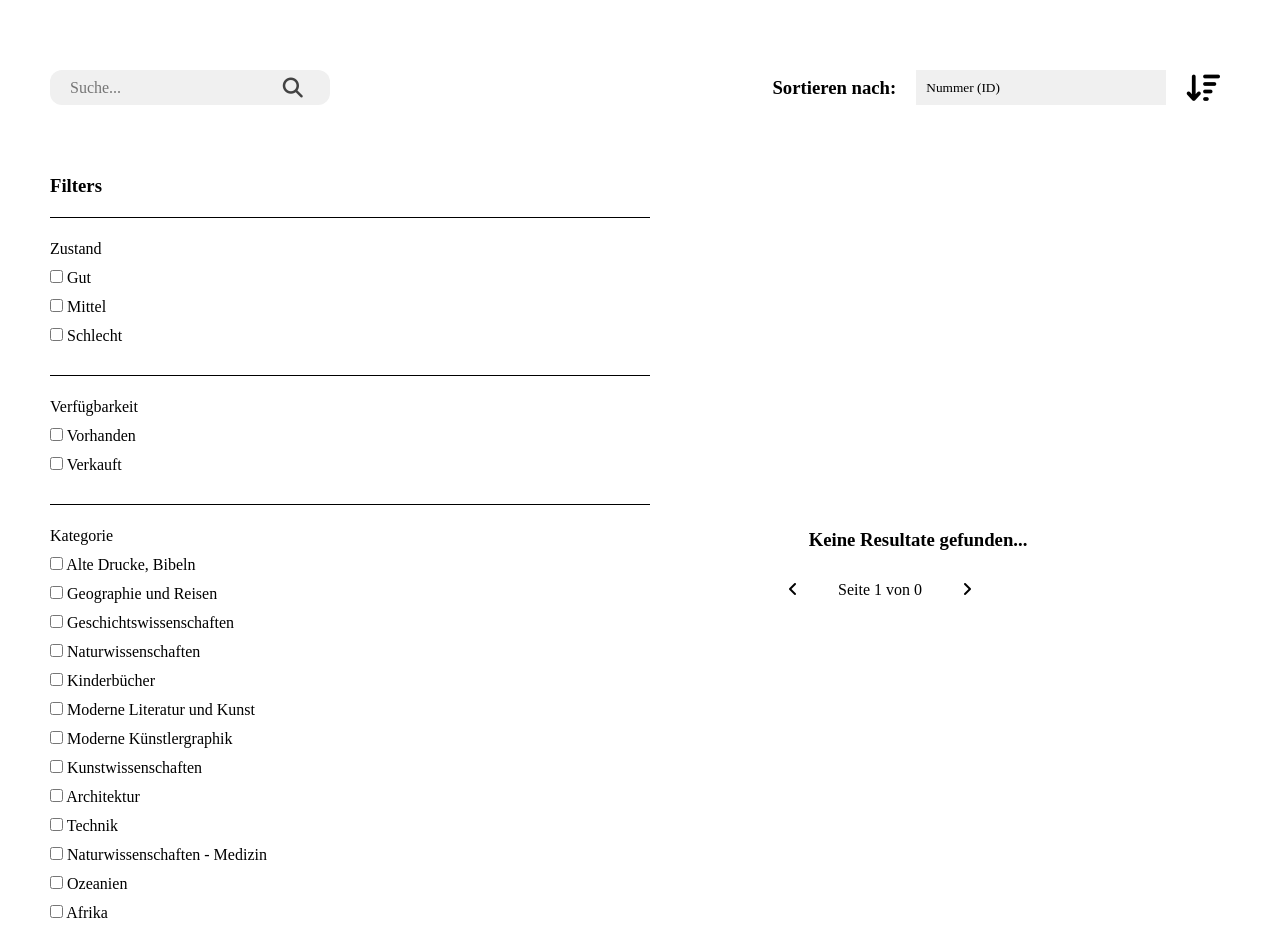
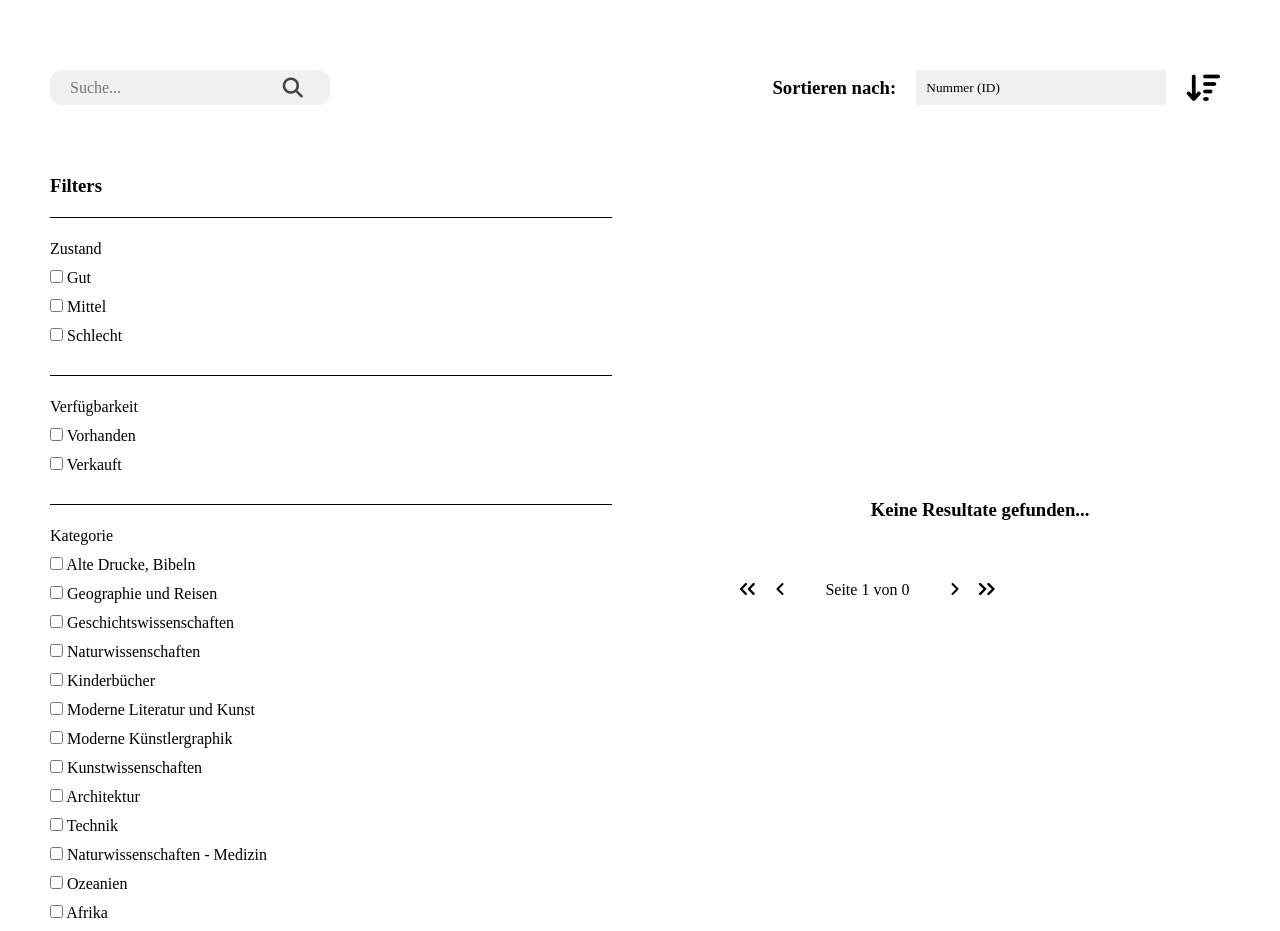
Before and after one commit to JLoosman/M322-Antiquariat, a PHP site: page /katalog.php in a window 1280 px wide. Shown: the part 72-1003 px from the top of the page. Run offline with PHP 8.4, Linux system fonts and the light colour scheme; data that the repository does not hold is empty; some web fonts are replaced.

Commit message:
Added more chevrons to the site changer at the bottom of katalog.php

```diff
--- a/css/katalog.css
+++ b/css/katalog.css
@@ -1,4 +1,4 @@
-section {
+main {
     display: flex;
     flex-direction: column;
     padding: 50px;
@@ -143,7 +143,7 @@ section {
 }
 
 .site-changer {
-    width: 300px;
+    width: 500px;
     display: flex;
     align-items: center;
     margin: 30px auto 0;
@@ -151,5 +151,14 @@ section {
 
 .site-changer > * {
     color: #000;
-    margin: 0 20px;
+    margin: 0 10px;
 }
+
+.site-changer > p {
+    margin: 30px;
+}
+
+.site-changer img {
+    height: 12px;
+    margin: auto;
+}
--- a/katalog.php
+++ b/katalog.php
@@ -51,7 +51,7 @@
 ?>
 <body>
     <?php include("header.php") ?>
-    <section>
+    <main>
         <div class="search">
             <div class="search-left">
                 <div class="search-bar">
@@ -238,14 +238,16 @@
                                 $siteAfter = 1;
                             }
                         ?>
+                        <a href=<?=str_replace("site=$site", "site=1", $_SERVER["REQUEST_URI"])?>><img src="img/chevron-left.svg" alt=""></a>
                         <a href=<?=str_replace("site=$site", "site=$siteBefore", $_SERVER["REQUEST_URI"])?>><i class="fa-solid fa-angle-left"></i></a>
                         <p>Seite<?=" $site von $totalSites"?></p>
                         <a href=<?=str_replace("site=$site", "site=$siteAfter", $_SERVER["REQUEST_URI"])?>><i class="fa-solid fa-angle-right"></i></a>
+                        <a href="<?=str_replace("site=$site", "site=$totalSites", $_SERVER["REQUEST_URI"])?>"><img src="img/chevron-right.svg" alt=""></a>
                     </div>
                 </div>
             </div>
         </div>
-    </section>
+    </main>
     <?php include("footer.php") ?>
 </body>
 <script src="script.js"></script>
```
Also changed, not shown: img/chevron-left.svg (added), img/chevron-right.svg (added).
